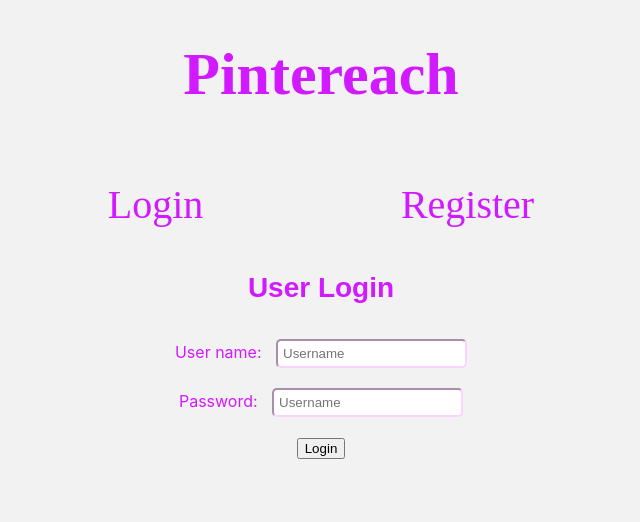
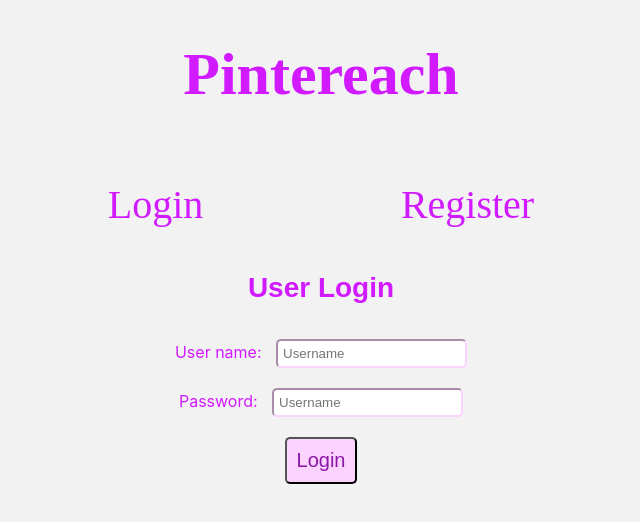
Before and after one commit to build-week-pintereach/Front-End, a React (Create React App) app in the folder pintereach/: page /login in a window 1280 px wide. Shown: the top 522 px of the page, without its empty margins (319-959 px from the left). Built offline with nearby package versions, Linux system fonts and the light colour scheme; a web font is replaced by a local one.

Commit message:
style(Nav.css) + .btn class  to submit button

```diff
--- a/pintereach/src/components/Nav/Nav.css
+++ b/pintereach/src/components/Nav/Nav.css
@@ -60,3 +60,11 @@
     border-radius: 5px;
     border-color: #fcd3ff;
 }
+
+.btn { /** class for both Login & Register submit buttons **/
+    border-radius: 5px;
+    padding: 10px;
+    background-color: #fcd3ff;
+    color: #8d17a5;
+    font-size: 1.25rem;
+}
```
